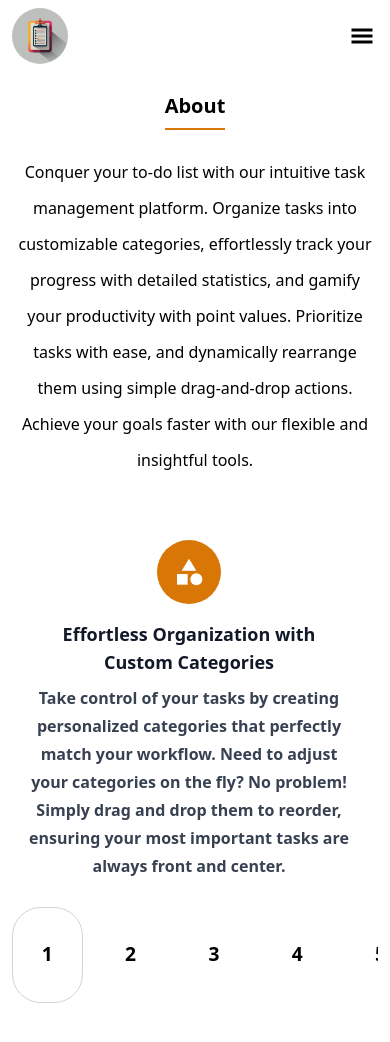
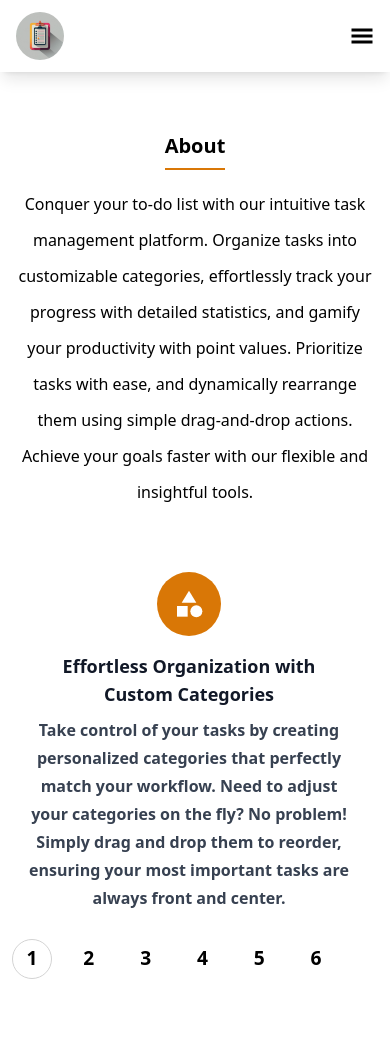
Before and after one commit to Abd-Alwahab/taskmasters-app, a Next.js app: page /about in a window 390 px wide. Shown: the top 1042 px of the page. After the commit the page ends 1019 px from the top, so only its background shows below. Built offline with nearby package versions, Linux system fonts and the light colour scheme; no server answers.

Commit message:
Fix few general styles

```diff
--- a/app/_components/Logo.tsx
+++ b/app/_components/Logo.tsx
@@ -3,7 +3,7 @@ import Link from 'next/link'
 
 const Logo = () => {
   return (
-    <Link href="/" className="relative block size-14 lg:size-20">
+    <Link href="/" className="relative block size-12 lg:size-20">
       <Image
         priority
         src="/logo.png"
--- a/app/_components/MobileNavigation.tsx
+++ b/app/_components/MobileNavigation.tsx
@@ -25,7 +25,9 @@ function MobileNavigation({ children, session }: Props) {
   return (
     <nav className="w-fit bg-transparent">
       <div className="mx-auto max-w-7xl px-4 sm:px-6 lg:px-8">
-        <div className="fixed right-4 top-6 z-20 flex items-center justify-between">
+        <div className="fixed right-0 top-0 z-20 flex w-full items-center justify-between bg-white px-4 py-3 shadow-lg">
+          <Logo />
+
           <button
             className=" text-black hover:text-black focus:outline-none"
             onClick={() => setIsOpen(!isOpen)}
--- a/app/_components/Sidebar.tsx
+++ b/app/_components/Sidebar.tsx
@@ -11,7 +11,7 @@ const Sidebar = async () => {
 
   return (
     <div className="flex flex-col justify-between rounded-lg bg-white lg:pt-4 lg:shadow-lg">
-      <div className="fixed top-0 z-20 size-14 h-16 w-full bg-white pt-2 lg:relative lg:mx-auto lg:size-20">
+      <div className="hidden pt-2 lg:relative lg:mx-auto lg:block lg:size-20">
         <Logo />
       </div>
       <div className="z-10 hidden flex-1 justify-between  gap-6 pb-10 pl-6 transition-all lg:flex lg:flex-col">
--- a/app/_features/dashboard/LogoutHomePage.tsx
+++ b/app/_features/dashboard/LogoutHomePage.tsx
@@ -3,12 +3,12 @@ import Link from 'next/link'
 
 function LogoutHomePage() {
   return (
-    <div className="relative flex h-full flex-col items-center rounded-lg bg-white pt-44 lg:pt-32">
-      <div className="absolute right-10 top-28 size-6 rounded-full bg-amber-400 shadow-md lg:size-11" />
-      <div className="absolute left-10 top-20 size-10 rounded-full bg-amber-300 shadow-md lg:size-20" />
-      <div className="absolute left-14 top-20 size-10 rounded-full bg-white lg:size-20" />
-      <div className="absolute bottom-12 left-20 hidden rounded-full bg-blue-800 shadow-md lg:visible  lg:size-36">
-        <div className="size-24 rounded-lg bg-white" />
+    <div className="relative flex h-full flex-col items-center rounded-lg bg-white pt-28 lg:pt-32">
+      <div className="absolute right-10 top-16 size-6 rounded-full bg-amber-400 shadow-md lg:right-10 lg:top-24 lg:size-11" />
+      <div className="absolute left-10 top-8 size-10 rounded-full bg-amber-300 shadow-md lg:left-10 lg:top-12 lg:size-20" />
+      <div className="absolute left-14 top-8 size-10 rounded-full bg-white lg:left-14  lg:top-14 lg:size-20" />
+      <div className="absolute bottom-12 left-20 hidden rounded-full bg-blue-800 shadow-md lg:block  lg:size-20">
+        <div className="ml-[-10px] size-12 rounded-lg bg-white" />
       </div>
 
       <div className="flex w-full flex-col items-center justify-center gap-4 text-center lg:max-w-4xl">
--- a/app/about/page.tsx
+++ b/app/about/page.tsx
@@ -56,9 +56,9 @@ const features: Feature[] = [
 
 const About = () => {
   return (
-    <div className="flex h-full flex-col justify-between gap-4 rounded-lg bg-white py-20 lg:gap-8 lg:px-14 lg:py-16">
+    <div className="flex h-full flex-col justify-between gap-4 rounded-lg  bg-white py-10 lg:gap-8 lg:px-14  lg:py-12">
       <div className="flex flex-col items-center justify-center">
-        <h1 className="mb-6 w-fit border-b-2 border-amber-600 pb-2 text-xl font-bold lg:text-3xl">
+        <h1 className="mb-4 w-fit border-b-2 border-amber-600 pb-2 text-xl font-bold lg:text-3xl">
           About
         </h1>
         <p className="text-center text-base leading-9">
--- a/app/globals.css
+++ b/app/globals.css
@@ -47,9 +47,13 @@
   margin-left: calc(var(--thumbs-slide-spacing) * -1);
 }
 .embla-thumbs__slide {
-  flex: 0 0 22%;
+  flex: 0 0 15%;
   min-width: 0;
   padding-left: var(--thumbs-slide-spacing);
+
+  @media (min-width: 1024px) {
+    flex: 0 0 22%;
+  }
 }
 @media (min-width: 576px) {
   .embla-thumbs__slide {
@@ -76,12 +80,14 @@
   display: flex;
   align-items: center;
   justify-content: center;
-  height: var(--thumbs-slide-height);
-  width: 100%;
+  height: 40px;
+  width: 40px;
 
   @media (min-width: 1024px) {
     font-size: 1.8rem;
     font-weight: 600;
+    height: var(--thumbs-slide-height);
+    width: 100%;
   }
 }
 .embla-thumbs__slide--selected .embla-thumbs__slide__number {
--- a/app/layout.tsx
+++ b/app/layout.tsx
@@ -31,7 +31,7 @@ export default function RootLayout({
 
         <div className="flex size-full flex-col gap-4 lg:overflow-hidden">
           <Header />
-          <main className="flex-1">{children}</main>
+          <main className="flex-1 pt-20 lg:pt-0">{children}</main>
         </div>
       </body>
     </html>
```
